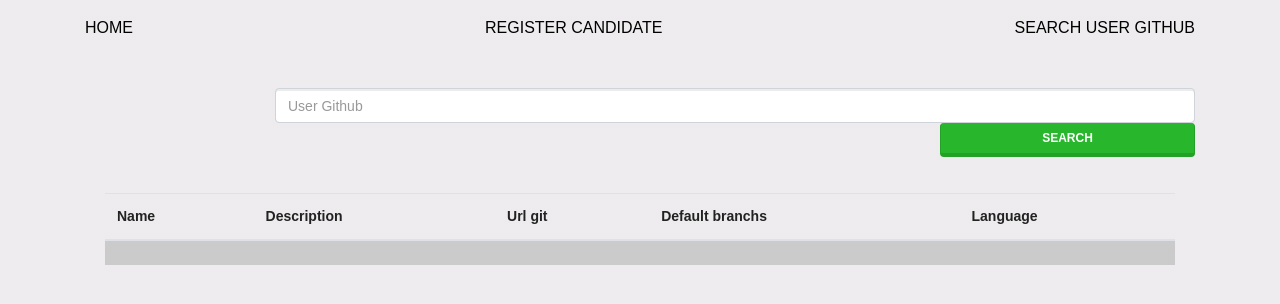
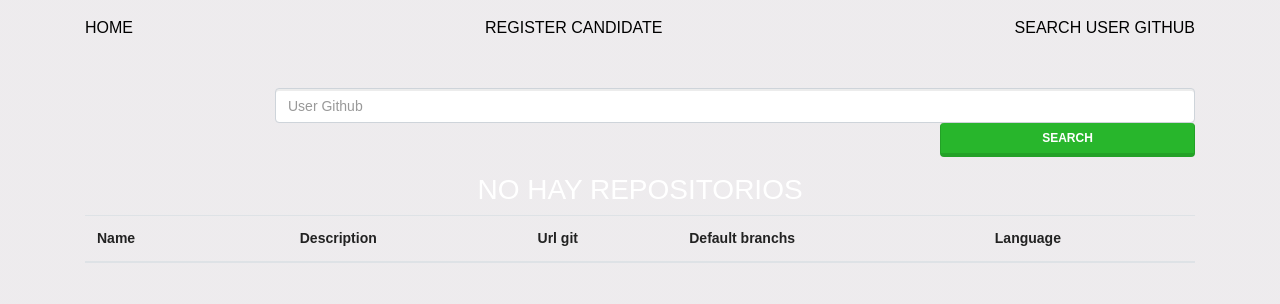
Before and after one commit to anamariaagudelo/prueba-react, a React (Create React App) app: page /search in a window 1280 px wide. Shown: the top 304 px of the page. Built offline with nearby package versions, Linux system fonts and the light colour scheme.

Commit message:
Table Repos OK

```diff
--- /dev/null
+++ b/src/screens/SearchUserGithub/RowsRepos.js
@@ -0,0 +1,25 @@
+import React, { Component } from 'react';
+
+class RowsRepos extends Component {
+
+
+
+    render() {
+        const { name, description, git_url, default_branch, language } = this.props.info;
+        return (
+            <tbody >
+                <tr className="table-active">
+                    <th scope="row"></th>
+                    <th scope="col">{name}</th>
+                    <th scope="col">{description}</th>
+                    <th scope="col"><a href="{{html_url}}">{git_url}</a></th>
+                    <th scope="col">{default_branch}</th>
+                    <th scope="col">{language}</th>
+                </tr>
+            </tbody>
+
+        );
+    }
+}
+
+export default RowsRepos;
--- a/src/screens/SearchUserGithub/SearchUserGithub.js
+++ b/src/screens/SearchUserGithub/SearchUserGithub.js
@@ -1,7 +1,7 @@
 import React, { Component } from 'react';
 import SearchUserGitHubForm from '../SearchUserGithub/SearchUserGitHubForm';
-import ErrorSearchUser from '../../screens/Error/ErrorSearchUser'
-import TableRepos from '../SearchUserGithub/TableRepos'
+import ErrorSearchUser from '../../screens/Error/ErrorSearchUser';
+import TableRepos from './TableRepos'
 
 
 class SearchUserGithub extends Component {
--- a/src/screens/SearchUserGithub/TableRepos.js
+++ b/src/screens/SearchUserGithub/TableRepos.js
@@ -1,34 +1,36 @@
-import React, {Component} from 'react';
-
-class TableRepos extends Component{
+import React, { Component } from 'react';
+import RowsRepos from './RowsRepos'
 
 
+class TableRepos extends Component {
 
-    render(){
-      console.log(this.props.result)
-        return(
-            <div className="card-body">
+
+    render() {
+        const repos = this.props.result;
+
+        const message = Object.keys(repos).length === 0 ? 'No Hay Repositorios' : ''
+        return (
+            <div>
+                <h2>{message}</h2>
+                <div>
                     <table className="table">
-
                         <thead>
                             <tr>
                                 <th scope="col">Name</th>
+                                <th scope="col"></th>
                                 <th scope="col">Description</th>
                                 <th scope="col">Url git</th>
                                 <th scope="col">Default branchs</th>
                                 <th scope="col">Language</th>
                             </tr>
                         </thead>
-                <tbody >
-                    <tr className="table-active">
-                        <th scope="row"></th>
-                        <td></td>
-                        <td></td>
-                        <td></td>
-                        <td></td>
-                    </tr>
-                </tbody>
+                        {Object.keys(this.props.result).map(repo => (
+                            <RowsRepos
+                                key={repo}
+                                info={this.props.result[repo]} />
+                        ))}
                     </table>
+                </div>
             </div>
         );
     }
```
Lines whose indentation alone changed are shown as unchanged.
